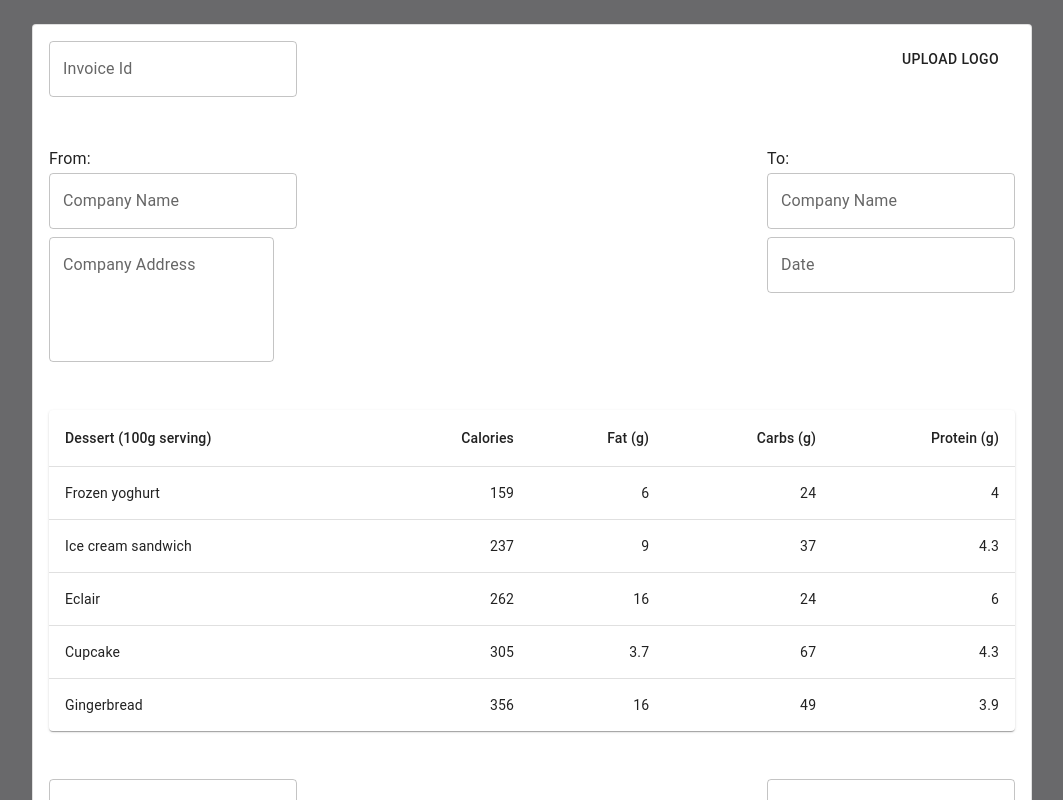
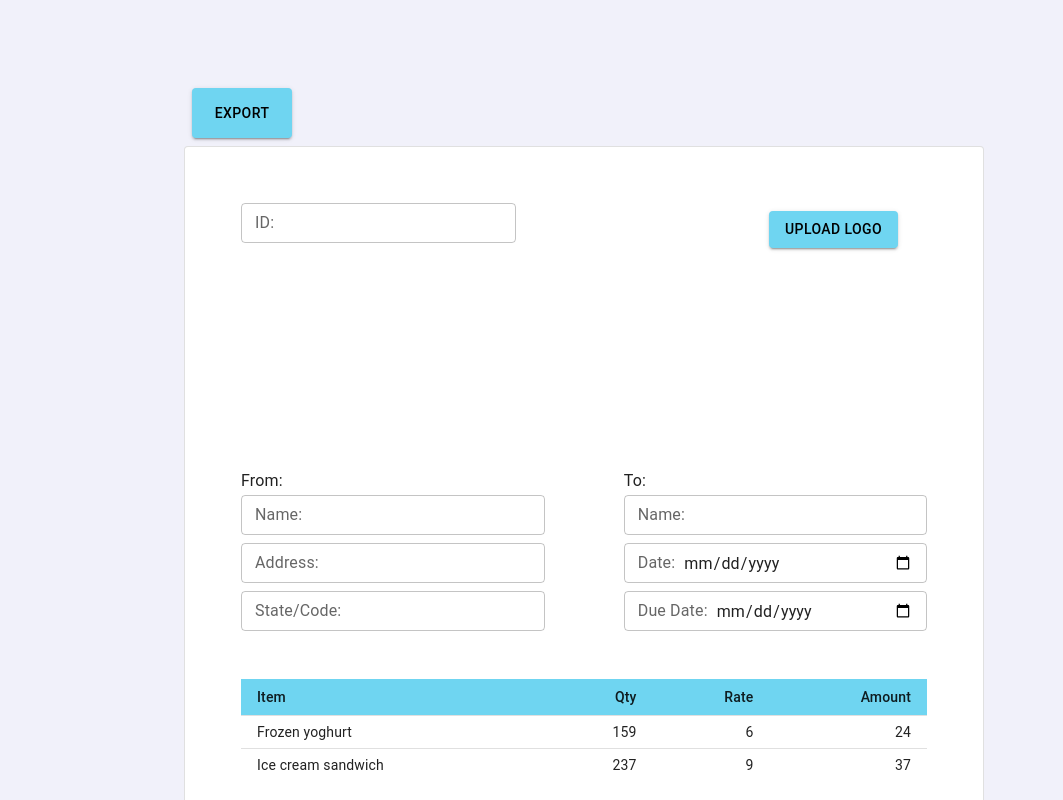
Before and after one commit to Baizura-cloud/Invoice_generator, a React (Create React App) app: page / in a window 1280 px wide. Shown: the top 800 px of the page, without its empty margins (56-1119 px from the left). Built offline with nearby package versions, Linux system fonts and the light colour scheme.

Commit message:
UI reconstruct + Upload/View photo + Export PDF

```diff
--- a/package.json
+++ b/package.json
@@ -3,14 +3,20 @@
   "version": "0.1.0",
   "private": true,
   "dependencies": {
+    "@date-io/date-fns": "^2.16.0",
     "@emotion/react": "^11.10.4",
     "@emotion/styled": "^11.10.4",
+    "@material-ui/core": "^4.12.4",
+    "@material-ui/pickers": "^3.3.10",
     "@mui/icons-material": "^5.10.6",
     "@mui/material": "^5.10.8",
     "@testing-library/jest-dom": "^5.16.5",
     "@testing-library/react": "^13.4.0",
     "@testing-library/user-event": "^13.5.0",
+    "html2canvas": "^1.4.1",
+    "jspdf": "^2.5.1",
     "react": "^18.2.0",
+    "react-datepicker": "^4.8.0",
     "react-dom": "^18.2.0",
     "react-hook-form": "^7.37.0",
     "react-scripts": "5.0.1",
--- a/src/App.css
+++ b/src/App.css
@@ -14,7 +14,7 @@
 }
 
 .App-header {
-  background-color: #69696b;
+  background-color: #f1f1fa;
   min-height: 100vh;
   display: flex;
   align-items: center;
--- a/src/file/invoiceForm.js
+++ b/src/file/invoiceForm.js
@@ -1,5 +1,5 @@
 import * as React from 'react';
-import { useForm } from "react-hook-form";
+import { useForm, Controller } from "react-hook-form";
 import Box from '@mui/material/Box';
 import Card from '@mui/material/Card';
 import Stack from '@mui/material/Stack';
@@ -10,38 +10,70 @@ import Paper from '@mui/material/Paper';
 import { styled } from '@mui/material/styles';
 import { Container } from '@mui/system';
 import Typography from '@mui/material/Typography';
+import Button from '@mui/material/Button';
+import InputAdornment from '@mui/material/InputAdornment';
+import JsPDF from 'jspdf';
+import html2canvas from 'html2canvas';
 import TableForm from './table';
 import TotalItem from './total';
 import UploadLogo from './uploadLogo';
 
-const Item = styled(Paper)(({ theme }) => ({
-    backgroundColor: theme.palette.mode === 'dark' ? '#1A2027' : '#fff',
-    ...theme.typography.body2,
-    padding: theme.spacing(1),
-    textAlign: 'center',
-    color: theme.palette.text.secondary,
-}));
+const generatePDF = () => {
+    const input = document.getElementById('export');
+    console.log("generating")
+    html2canvas(input)
+        .then((canvas) => {
+            const imgData = canvas.toDataURL('image/png');
+            const pdf = new JsPDF();
+            pdf.addImage(imgData, 'JPEG', 0, 0);
+            // pdf.output('dataurlnewwindow');
+            pdf.save("download.pdf");
+        })
+}
+
+export default function InvoiceForm() {
+
+    const { control, handleSubmit } = useForm();
+    const onSubmit = (data) => {
+        alert(JSON.stringify(data));
+    };
 
 
+    return (
+        <Box sx={{ minWidth: 275, flexGrow: 1, mt: 10, mb: 10, maxWidth: 800 }}>
+            <Box
+                sx={{
+                    display: 'flex',
+                    flexWrap: 'wrap',
+                    '& > :not(style)': {
+                        m: 1,
+                        width: 100,
+                        height: 50,
+                    },
+                }}
+            >
+                <Button variant="contained" sx={{backgroundColor: "#6fd5f1", color: "#000000"}} onClick={generatePDF}  >Export</Button>
+            </Box>
 
-export default function InvoiceForm() {
-    const { register, handleSubmit, watch, formState: { errors } } = useForm();
-    const onSubmit = data => console.log(data);
-
-    console.log(watch("example")); // watch input value by passing the name of it
-
-    return (
-        <Container>
-            <Box sx={{ minWidth: 275, flexGrow: 1, margin: 3, maxWidth: 1000 }}>
-                <Card variant="outlined">
-                    <CardContent>
-                        <form onSubmit={handleSubmit(onSubmit)}>
+            <Card variant="outlined" >
+                <CardContent id="export" sx={{ margin: 5 }}>
+                    <form onSubmit={handleSubmit(onSubmit)} >
                         <Stack direction="column" justifyContent="space-between" spacing={6}>
-
                             <Grid item xs={12} >
                                 <Stack direction="row" justifyContent="space-between" spacing={2}>
-                                        <TextField id="invoice_id" label="Invoice Id" variant="outlined" {...register("example")} />
-                                        <UploadLogo/>
+                                    <Controller
+                                        render={({ field }) => <TextField size="small"
+                                            InputProps={{
+                                                startAdornment: <InputAdornment position="start">ID:</InputAdornment>,
+                                            }}
+                                            {...field} />}
+                                        name="invoice_id"
+                                        control={control}
+                                        defaultValue=""
+                                        className="materialUIInput"
+                                    />
+                                    {/* <Button variant="outlined" type="submit" >Submit</Button> */}
+                                    <UploadLogo />
                                 </Stack>
                             </Grid>
 
@@ -51,8 +83,35 @@ export default function InvoiceForm() {
                                         From:
                                     </Typography>
                                     <Stack direction="column" justifyContent="flex-start" alignItems="flex-start" spacing={1}>
-                                            <TextField id="company_name" label="Company Name" variant="outlined" {...register("example")} />
-                                            <TextField id="company_address" label="Company Address" multiline rows={4}/>
+                                        <Controller
+                                            render={({ field }) => <TextField fullWidth size="small"
+                                                InputProps={{
+                                                    startAdornment: <InputAdornment position="start">Name:</InputAdornment>,
+                                                }} {...field} />}
+                                            name="company_name"
+                                            control={control}
+                                            defaultValue=""
+                                            className="materialUIInput"
+                                        />
+                                        <Controller
+                                            render={({ field }) => <TextField fullWidth size="small" InputProps={{
+                                                startAdornment: <InputAdornment position="start">Address:</InputAdornment>,
+                                            }} multiline  {...field} />}
+                                            name="company_address"
+                                            control={control}
+                                            defaultValue=""
+                                            className="materialUIInput"
+                                        />
+
+                                        <Controller
+                                            render={({ field }) => <TextField fullWidth size="small" InputProps={{
+                                                startAdornment: <InputAdornment position="start">State/Code:</InputAdornment>,
+                                            }} multiline  {...field} />}
+                                            name="company_state"
+                                            control={control}
+                                            defaultValue=""
+                                            className="materialUIInput"
+                                        />
                                     </Stack>
                                 </Grid>
                                 <Grid item xs={6} >
@@ -60,35 +119,61 @@ export default function InvoiceForm() {
                                         To:
                                     </Typography>
                                     <Stack direction="column" justifyContent="flex-start" alignItems="flex-start" spacing={1}>
-                                            <TextField id="company_name" label="Company Name" variant="outlined" {...register("example")} />
-                                            <TextField id="date" label="Date" variant="outlined" {...register("example")} />
+                                        <Controller
+                                            render={({ field }) => <TextField size="small" fullWidth InputProps={{
+                                                startAdornment: <InputAdornment position="start">Name:</InputAdornment>,
+                                            }}  {...field} />}
+                                            name="company_name2"
+                                            control={control}
+                                            defaultValue=""
+                                            className="materialUIInput"
+                                        />
+                                        <Controller
+                                            render={({ field }) => <TextField type="date" fullWidth size="small" InputProps={{
+                                                startAdornment: <InputAdornment position="start">Date:</InputAdornment>,
+                                            }}  {...field} />}
+                                            name="date"
+                                            control={control}
+                                            defaultValue=""
+                                            className="materialUIInput"
+                                        />
+                                        <Controller
+                                            render={({ field }) => <TextField type="date" fullWidth size="small" InputProps={{
+                                                startAdornment: <InputAdornment position="start">Due Date:</InputAdornment>,
+                                            }}  {...field} />}
+                                            name="due_date"
+                                            control={control}
+                                            defaultValue=""
+                                            className="materialUIInput"
+                                        />
                                     </Stack>
                                 </Grid>
                             </Stack>
 
                             <Grid item xs={12} >
-                                        <TableForm/>
+                                <TableForm />
                             </Grid>
 
                             <Stack direction="row" justifyContent="space-between" spacing={2}>
-                                   <TotalItem/>
+                                {/* <TotalItem /> */}
                             </Stack>
-
-                                <Stack direction="row" justifyContent="space-between" spacing={2}>
-                                    <Grid item xs={6} >
-                                        <Stack direction="column" justifyContent="flex-start" alignItems="flex-start" spacing={1}>
-                                            <TextField id="payment" label="Payment" variant="outlined" {...register("example")} />
-                                            <TextField id="note" label="Note" variant="outlined" {...register("example")} />
-                                        </Stack>
+                            <Grid item xs={12} >
+                                <Controller
+                                    render={({ field }) => <TextField size="small"
+                                        InputProps={{
+                                            startAdornment: <InputAdornment position="start">Note:</InputAdornment>,
+                                        }}
+                                        multiline fullWidth  {...field} />}
+                                    name="note"
+                                    control={control}
+                                    defaultValue=""
+                                    className="materialUIInput"
+                                />
                             </Grid>
-                                </Stack>
-
                         </Stack>
                     </form>
                 </CardContent>
             </Card>
         </Box>
-        </Container>
-
     );
 }
--- a/src/file/table.js
+++ b/src/file/table.js
@@ -14,22 +14,23 @@ function createData(name, calories, fat, carbs, protein) {
 const rows = [
   createData('Frozen yoghurt', 159, 6.0, 24, 4.0),
   createData('Ice cream sandwich', 237, 9.0, 37, 4.3),
-  createData('Eclair', 262, 16.0, 24, 6.0),
-  createData('Cupcake', 305, 3.7, 67, 4.3),
-  createData('Gingerbread', 356, 16.0, 49, 3.9),
+
 ];
 
 export default function TableForm() {
   return (
-    <TableContainer component={Paper}>
-      <Table sx={{ minWidth: 650 }} aria-label="simple table">
-        <TableHead>
+    <TableContainer >
+      <Table size="small" sx={{ minWidth: 650 }} >
+        <TableHead sx={{
+      "& th": {
+        backgroundColor: "#6fd5f1"
+      }
+    }}>
           <TableRow>
-            <TableCell>Dessert (100g serving)</TableCell>
-            <TableCell align="right">Calories</TableCell>
-            <TableCell align="right">Fat&nbsp;(g)</TableCell>
-            <TableCell align="right">Carbs&nbsp;(g)</TableCell>
-            <TableCell align="right">Protein&nbsp;(g)</TableCell>
+            <TableCell>Item</TableCell>
+            <TableCell align="right">Qty</TableCell>
+            <TableCell align="right">Rate</TableCell>
+            <TableCell align="right">Amount</TableCell>
           </TableRow>
         </TableHead>
         <TableBody>
@@ -44,7 +45,6 @@ export default function TableForm() {
               <TableCell align="right">{row.calories}</TableCell>
               <TableCell align="right">{row.fat}</TableCell>
               <TableCell align="right">{row.carbs}</TableCell>
-              <TableCell align="right">{row.protein}</TableCell>
             </TableRow>
           ))}
         </TableBody>
--- a/src/file/uploadLogo.js
+++ b/src/file/uploadLogo.js
@@ -1,23 +1,47 @@
 import * as React from 'react';
-import TextField from '@mui/material/TextField';
 import Button from '@mui/material/Button';
+import Box from '@mui/material/Box';
 
 export default function UploadLogo() {
+    const [logo, setLogo] = React.useState();
+    const [is, setIs] = React.useState(false);
+    function handleChange(e) {
+        console.log(e.target.files);
+        setIs(true)
+        setLogo(URL.createObjectURL(e.target.files[0]));
+    }
+
     return (
-        <>
-            <input
+        <Box
+            sx={{
+                display: 'flex',
+                flexWrap: 'wrap',
+                '& > :not(style)': {
+                    m: 1,
+                    width: 150,
+                    height: 200,
+                },
+            }}
+        >
+            {is ? <img src={logo}/> :
+
+            (<> <input
                 accept="image/*"
                 style={{ display: 'none' }}
                 id="raised-button-file"
-                multiple
+                onChange={handleChange}
                 type="file"
             />
-            <label htmlFor="raised-button-file">
-                <Button variant="raised" component="span" >
-                    Upload Logo
-                </Button>
-            </label>
-        </>
+                <label htmlFor="raised-button-file">
+                    <Button variant="contained"  sx={{backgroundColor: "#6fd5f1", color: "#000000"}} component="span" >
+                        Upload Logo
+                    </Button>
+                </label>  </>)
+                }
+
+
+        </Box>
+
 
     );
 }
```
Also changed, not shown: 1 other file (tests, documents, lock files or other folders). Lines whose indentation alone changed are shown as unchanged.
